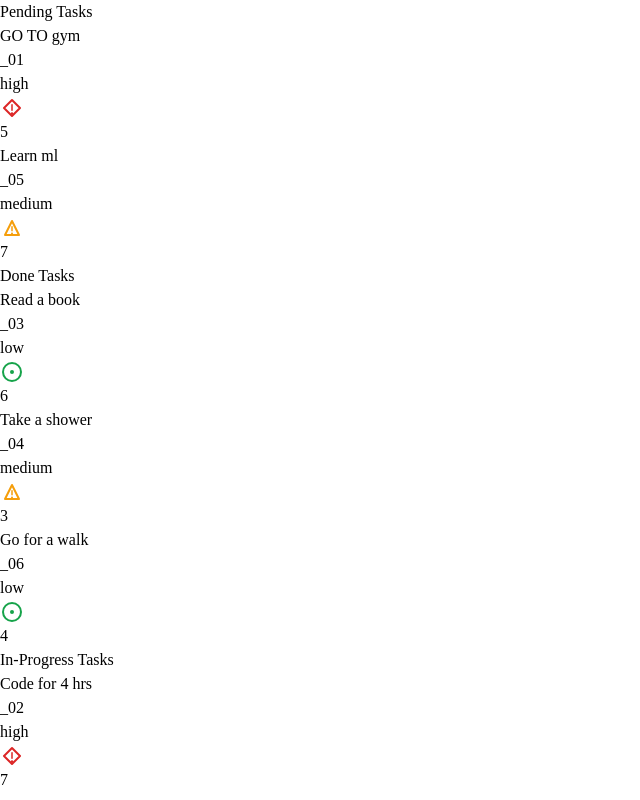
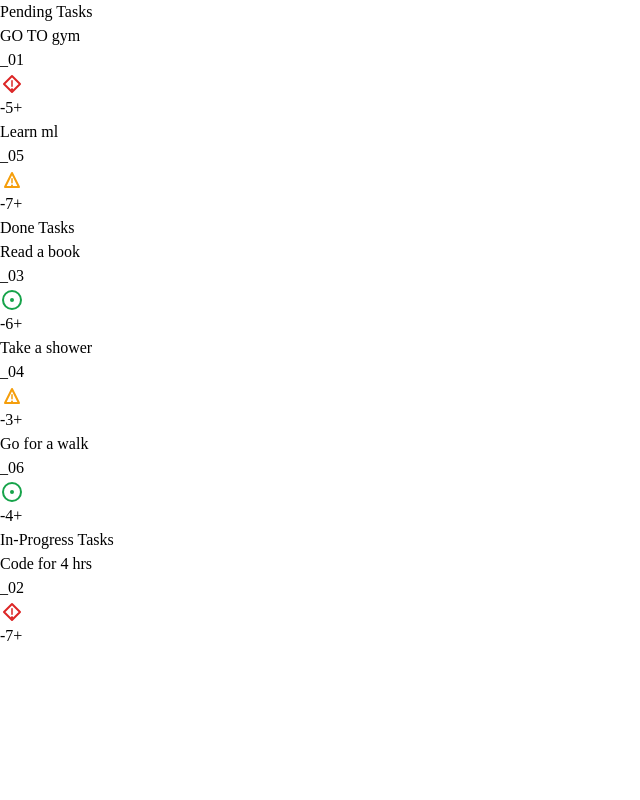
Before and after one commit to Moksh-Mutreja/kanban-Board, a React (Vite) app in the folder kanban/: page / in a window 1280 px wide. Shown: the whole page, without its empty margins (0-640 px from the left). Built offline with nearby package versions, Linux system fonts and the light colour scheme.

Commit message:
Add increment and  decrement button

```diff
--- a/kanban/src/components/Cards.tsx
+++ b/kanban/src/components/Cards.tsx
@@ -1,4 +1,5 @@
-import type { Priority, Status } from "../types";
+import { useState } from "react";
+import { tasks, type Priority, type Status } from "../types";
 
 interface CardProps {
   title: string;
@@ -8,28 +9,20 @@ interface CardProps {
   priority:Priority
 }
 
-// const HighPriorityIcon = (
 
-// );
+export const Card = ({ title, id, points:initialPoints, priority }: CardProps) => {
 
-// const MediumPriorityIcon = (
-//  );
-const LowPriorityIcon = (
-  <svg viewBox="0 0 24 24" width="24" height="24" xmlns="http://www.w3.org/2000/svg" aria-label="Priority: low" role="img">
-  <circle cx="12" cy="12" r="9" fill="none" stroke="#16a34a" stroke-width="2"/>
-  <circle cx="12" cy="12" r="2" fill="#16a34a"/>
-</svg>
- );
-
-export const Card = ({ title, id, points, priority }: CardProps) => {
-  console.log("Card received priority:", priority);
+  const [points, setPoints] = useState(initialPoints||0);
+  const updatePoints = (points:number)=>{
+    if (points < 0 || points >30) return;
+    setPoints(points)
+  }
   return (
-    <div className="border rounded-lg p-3 m-2  bg-neutral-950 text-white w-auto hover:shadow-xl/30 ">
+    <div className="border rounded-lg p-3 m-2  bg-neutral-950 text-white w-auto transition-all duration-200 ease-linear hover:shadow-xl/30 ">
       <div className="font-mono py-2 text-lg">{title}</div>
       <div className="flex gap-5 justify-between py-3 text-zinc-300 text-sm">
         <div className="flex gap-2">
           <div>{id}</div>
-          <div>{priority}</div>
           {priority === "high" ? (
             <div>
               <svg
@@ -44,7 +37,7 @@ export const Card = ({ title, id, points, priority }: CardProps) => {
                   points="12 4 20 12 12 20 4 12"
                   fill="none"
                   stroke="#dc2626"
-                  stroke-width="2"
+                  strokeWidth="2"
                   stroke-linejoin="round"
                 />
                 <rect
@@ -60,7 +53,6 @@ export const Card = ({ title, id, points, priority }: CardProps) => {
             </div>
           ) : null}
 
-
           {priority === "medium" ? (
             <div>
               <svg
@@ -75,7 +67,7 @@ export const Card = ({ title, id, points, priority }: CardProps) => {
                   points="12 5 19 19 5 19"
                   fill="none"
                   stroke="#f59e0b"
-                  stroke-width="2"
+                  strokeWidth="2"
                   stroke-linejoin="round"
                 />
                 <rect
@@ -90,8 +82,6 @@ export const Card = ({ title, id, points, priority }: CardProps) => {
               </svg>
             </div>
           ) : null}
-
-
 
           {priority === "low" ? (
             <div>
@@ -109,14 +99,28 @@ export const Card = ({ title, id, points, priority }: CardProps) => {
                   r="9"
                   fill="none"
                   stroke="#16a34a"
-                  stroke-width="2"
+                  strokeWidth="2"
                 />
                 <circle cx="12" cy="12" r="2" fill="#16a34a" />
               </svg>
             </div>
           ) : null}
         </div>
-        <div>{points}</div>
+        <div className="flex items-center gap-2">
+          <button
+            onClick={() => updatePoints(points - 1)}
+            className="px-2 py-1 bg-zinc-800 rounded hover:bg-zinc-700 "
+          >
+            -
+          </button>
+          <span>{points}</span>
+          <button
+            onClick={() => updatePoints(points + 1)}
+            className="px-2 py-1 bg-zinc-800 rounded hover:bg-zinc-700"
+          >
+            +
+          </button>
+        </div>
       </div>
     </div>
   );
```
